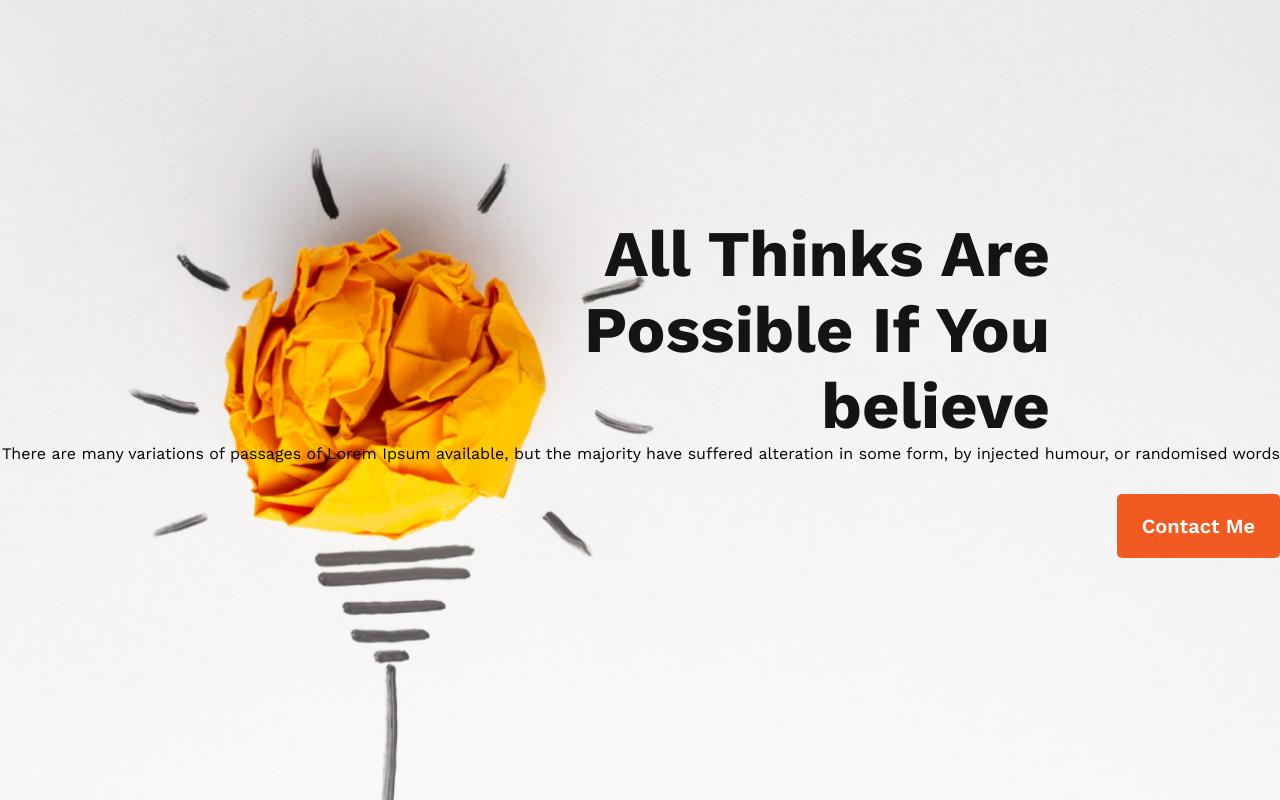
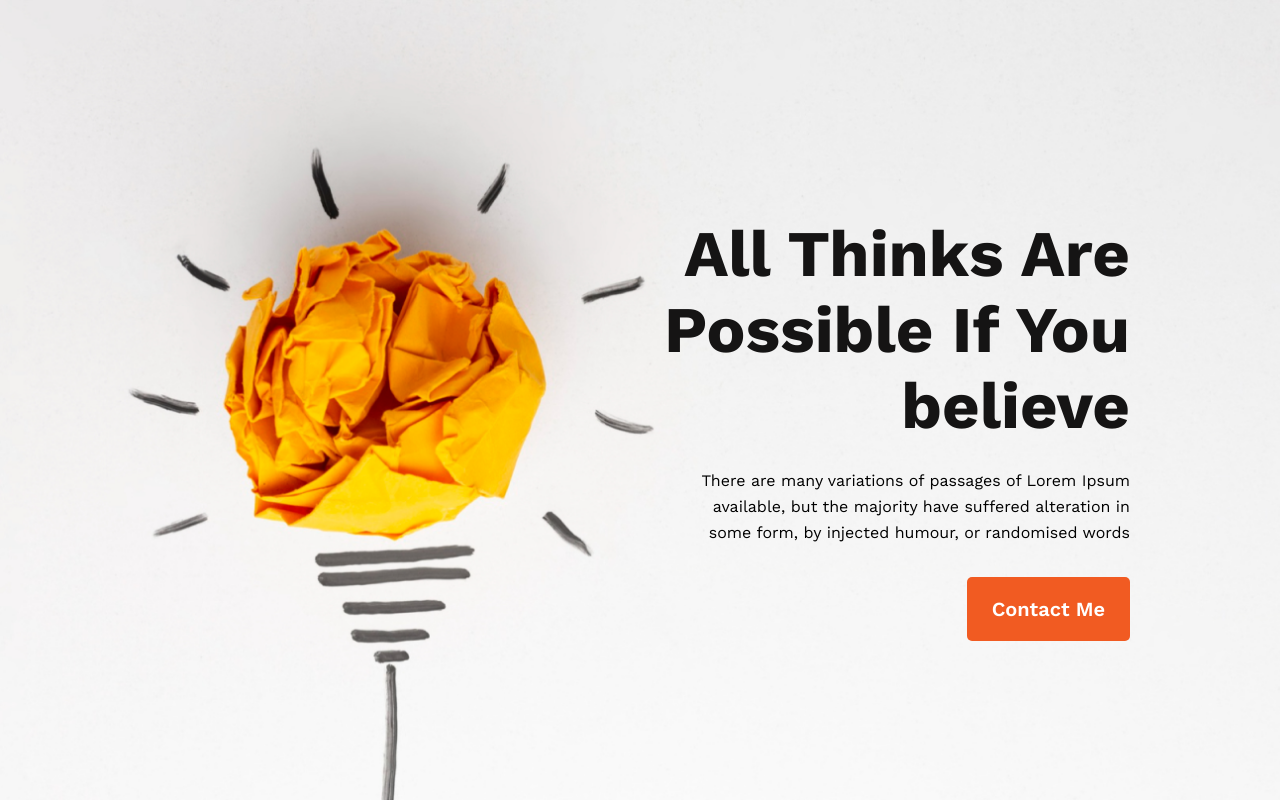
Before and after one commit to nabila-nuzhat/believe, a plain HTML site: page index.html in a window 1280 px wide. Drawn offline with nearby package versions, Linux system fonts and the light colour scheme.

Commit message:
banner item align draft

```diff
--- a/css/style.css
+++ b/css/style.css
@@ -29,10 +29,7 @@ header{
     text-align: right;
 }
 
-/* .banner{
-    padding: 216px 230px 186px 0;
-}
-*/
+
 .banner-title{
     font-weight: 700;
     font-size: 65px;
@@ -40,18 +37,29 @@ header{
     text-align: right;
     color: #151414;
     padding-top: 216px;
-    padding-right: 230px;
+    line-height: 76px;
+    margin-bottom: 24px;
+/* banner item align right draft */
+    padding-right: 150px;
     margin-left: 500px;
+
 }
 
 .banner-description{
     margin-bottom: 31px;
+    line-height: 26px;
+/* banner item align right draft */
+    padding-right: 150px;
+    margin-left: 680px;
 }
 
 .banner-btn{
     background-color: #F15B22;
     border: 0;
     color: #fff;
+/* banner item align right draft */
+    margin-right: 150px;
+    margin-left: 500px;
 }
 
 .banner-btn:hover{
```
